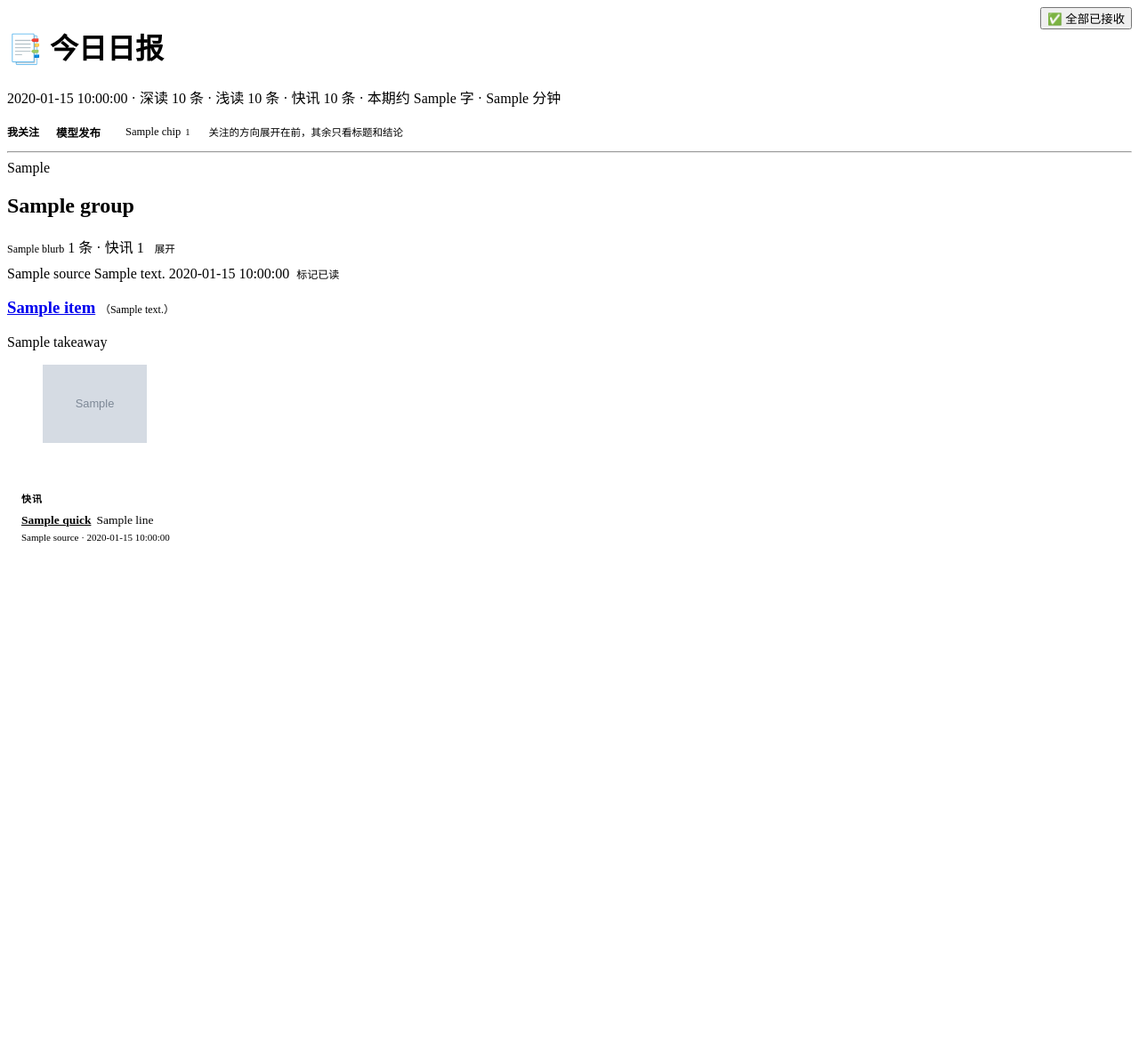
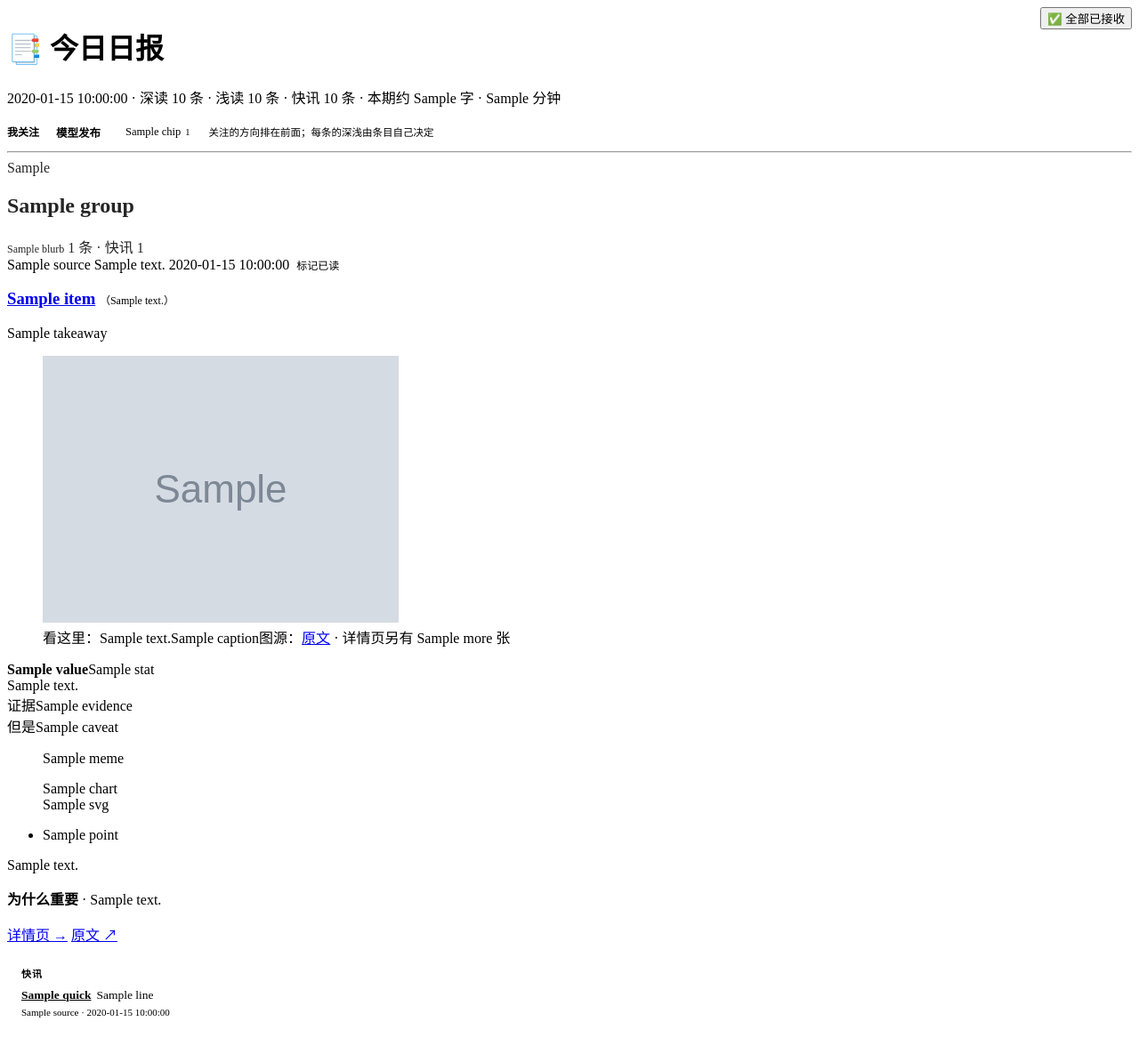
Before and after one commit to forcegravity1989/aihot, a Python web app: template templates/glance.html.jinja in a window 1280 px wide. Shown: the whole page at 89% size. Before the commit the page ends 610 px from the top, so only its background shows below. Run offline with Jinja, Linux system fonts and the light colour scheme; the template is opened without the code that fills it: most values are stand-ins (such as "Sample title", 1, 10 or a date in 2020); grey boxes marked "Sample" are stand-in pictures.

Commit message:
fix: 「关注」只排序不折叠——深读条目在没关注的方向里也是深读；头条只放一张主图
Refs #68

Co-Authored-By: Claude Fable 5.1 <noreply@anthropic.com>

```diff
--- a/qianliyan/cli/daily_digest_all.py
+++ b/qianliyan/cli/daily_digest_all.py
@@ -1913,8 +1913,9 @@ def _figure_views(entry: Dict[str, Any], media_base: str, include_cover: bool =
     return out
 
 
-#: 各档在日报页上放几张原文图
-FIGURES_ON_PAGE = {"lead": 2, "deep": 1, "glance": 0}
+#: 各档在日报页上放几张原文图：头条、深读各一张主图（AIHOT 也只给头条一张），其余在详情页——
+#: 第二张常是竖排六联的跑分长图，压进 440px 高只剩一条，不如不放
+FIGURES_ON_PAGE = {"lead": 1, "deep": 1, "glance": 0}
 
 
 def _annotate_figures(figures: List[Dict[str, str]], entry: Dict[str, Any], total: int) -> List[Dict[str, str]]:
--- a/templates/glance.html.jinja
+++ b/templates/glance.html.jinja
@@ -20,7 +20,7 @@
     <span class="trk-bar-k">我关注</span>
     <span class="trk-chip is-fixed" title="所有人必看">模型发布</span>
     {% for chip in chips %}<button type="button" class="trk-chip" data-follow="{{ chip.id }}" aria-pressed="{{ chip.pressed }}">{{ chip.title }}<span class="n">{{ chip.count }}</span></button>{% endfor %}
-    <span class="trk-bar-hint">关注的方向展开在前，其余只看标题和结论</span>
+    <span class="trk-bar-hint">关注的方向排在前面；每条的深浅由条目自己决定</span>
   </div>{% endif %}
   <hr class="qly-divider">
   <div class="trk-list">
@@ -32,7 +32,6 @@
       {% if group.everyone %}<span class="report-section-kicker">必看</span>{% endif %}
       {% if group.blurb %}<span class="trk-blurb">{{ group.blurb }}</span>{% endif %}
       <span class="report-section-count">{{ group.count }} 条{% if group.quick_count %} · 快讯 {{ group.quick_count }}{% endif %}</span>
-      {% if not group.everyone %}<button type="button" class="trk-expand" data-track="{{ group.id }}">展开</button>{% endif %}
     </div>
     {% for item in group.items %}
     <article class="report-entry glance-row {{ item.depth_cls }}{% if item.is_lead %} is-lead{% endif %}{% if item.figure %} has-fig{% endif %}" id="e-{{ item.sig }}" data-sig="{{ item.sig }}" data-track="{{ group.id }}" data-depth="{{ item.depth }}">
@@ -102,18 +101,9 @@
 .trk-chip:focus-visible, .trk-expand:focus-visible { outline: 2px solid var(--theme-accent); outline-offset: 2px; }
 .trk-list { display: flex; flex-direction: column; }
 .trk-blurb { font-size: 12px; color: var(--text-2); }
-.trk-expand { border: 1px solid var(--border); background: transparent; color: var(--text-1); font: inherit;
-  font-size: 11.5px; border-radius: 6px; padding: 1px 8px; cursor: pointer; }
-.trk-sec:not(.is-compact) .trk-expand { display: none; }
-.trk-sec.is-compact .entry-body { display: none; }
-.trk-sec.is-compact .glance-row { padding-top: 10px; padding-bottom: 10px; }
-.trk-sec.is-compact .viz-takeaway { margin-bottom: 0; }
-/* 没关注的方向：一行标题 + 一句结论，有原文配图就在右侧放缩略图 */
-.trk-sec.is-compact .glance-row.has-fig { display: grid; grid-template-columns: minmax(0, 1fr) 132px; column-gap: 16px; }
-.trk-sec.is-compact .glance-row.has-fig > * { grid-column: 1; }
-.trk-sec.is-compact .glance-row.has-fig > .card-fig { grid-column: 2; grid-row: 1 / span 3; margin: 0; align-self: center; }
-.trk-sec.is-compact .card-fig img { max-height: 88px; }
-.trk-sec.is-compact .card-fig figcaption { display: none; }
+/* 「关注」只决定方向的顺序（关注的排前面）；密度由每条的 depth 决定（ADR D1），
+   不再把没关注的方向整栏收成标题——深读条目在哪一栏都是深读 */
+.trk-sec.is-compact .report-section-head { opacity: .85; }
 .read-time { font-size: 12px; font-weight: 400; color: var(--text-2); white-space: nowrap; }
 .badge-track { background: var(--theme-accent-soft); color: var(--theme-accent-fg); }
 .quick-links { margin-top: 12px; padding: 12px 16px; border-radius: var(--radius); background: var(--bg-1);
@@ -217,13 +207,6 @@
       apply();
     });
   }
-  var ex = document.querySelectorAll(".qly-glance .trk-expand");
-  for (var j = 0; j < ex.length; j++) {
-    ex[j].addEventListener("click", function (ev) {
-      var sec = document.getElementById("trk-" + ev.currentTarget.getAttribute("data-track"));
-      if (sec) { sec.classList.remove("is-compact"); }
-    });
-  }
   apply();
 })();
 </script>
```
